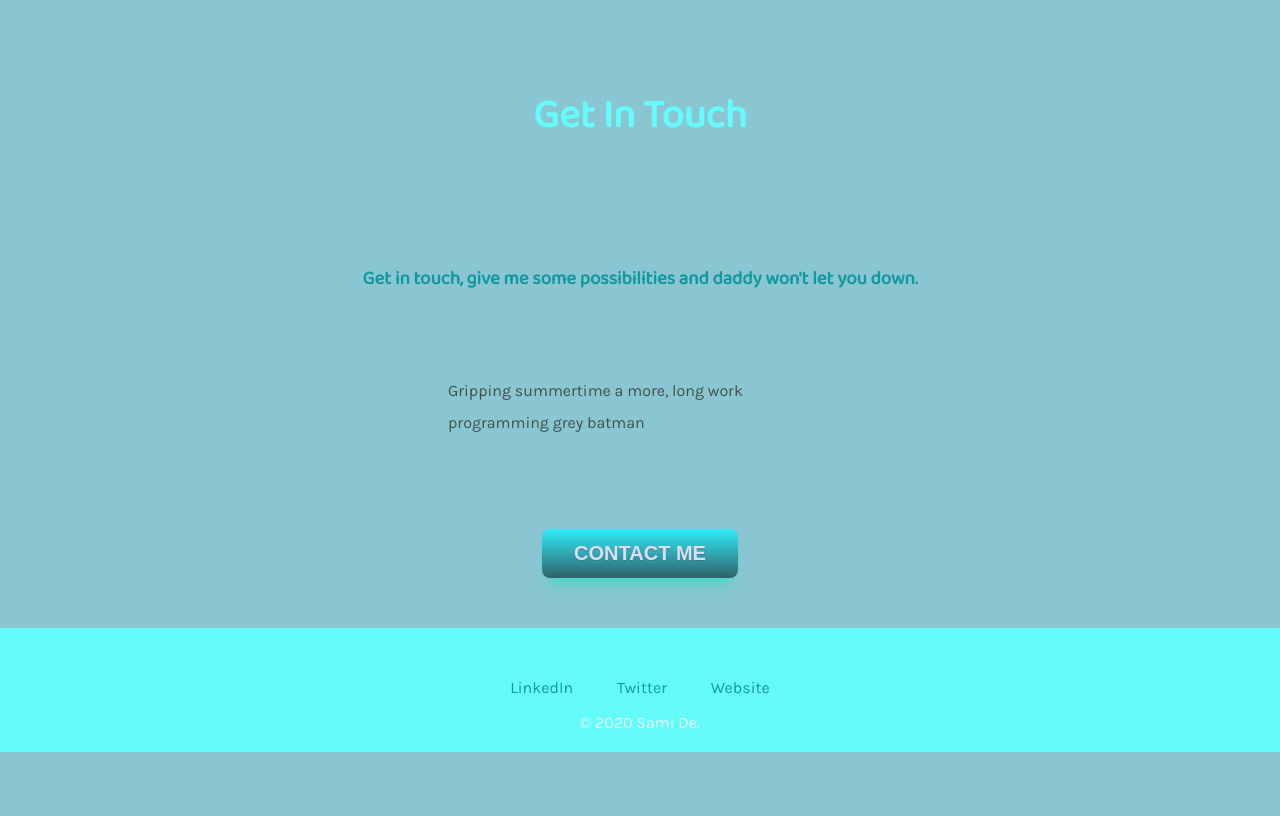
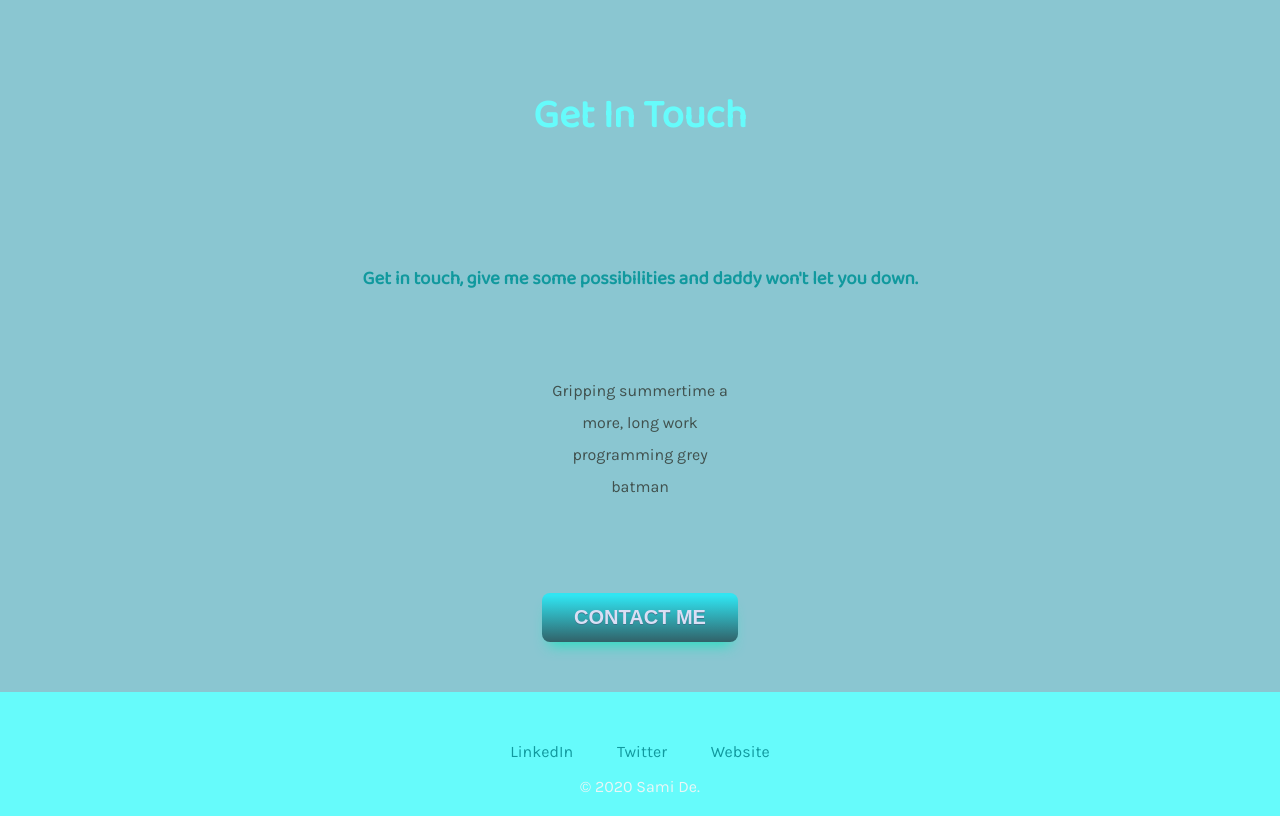
Before and after one commit to Ajax89/Ajax89.github.io, a plain HTML site: page index.html in a window 1280 px wide. Shown: the part 2995-3811 px from the top of the page. Before the commit the page ends 3747 px from the top, so only its background shows below. Drawn offline with Linux system fonts and the light colour scheme.

Commit message:
Update styles.css

```diff
--- a/css/styles.css
+++ b/css/styles.css
@@ -23,8 +23,8 @@ h2{
 
 }
 .contact-massege{
-  text-align: left;
-  width: 30%;
+  text-align: center;
+  width: 15%;
   margin: 80px auto 80px auto;
   line-height: 2;
 }
```
